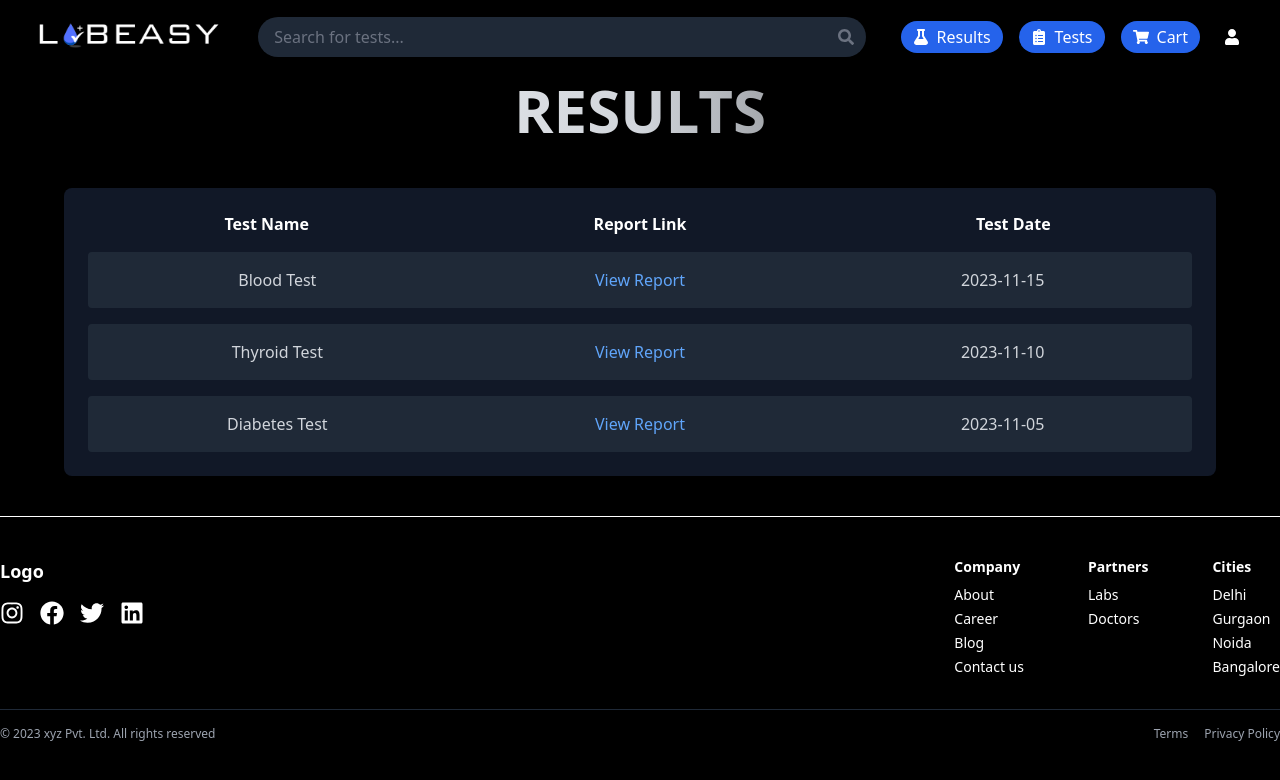
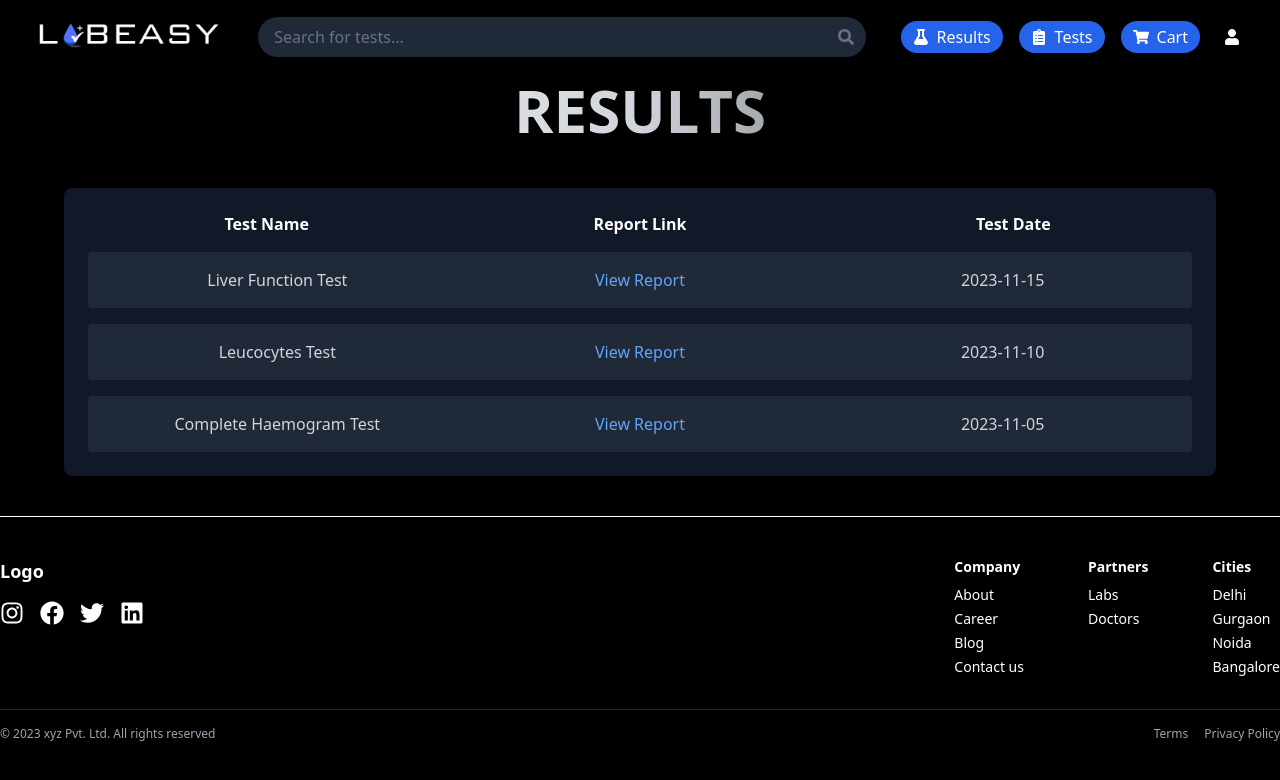
Before and after one commit to aadishj23/Labeasy, a React (Vite) app in the folder frontend/: page /results in a window 1280 px wide. Shown: the top 780 px of the page. Built offline with nearby package versions, Linux system fonts and the light colour scheme.

Commit message:
Drive link added

```diff
--- a/frontend/src/pages/Results.jsx
+++ b/frontend/src/pages/Results.jsx
@@ -1,15 +1,15 @@
 import Navbar from '../components/navbar';
 import Footer from '../components/footer';
 
-const Labs = () => {
+const Results = () => {
   return (
     <div className="bg-black min-h-screen">
       <Navbar />
 
       <div className="pt-20 pb-10 px-4 md:px-8">
-      <div className='max-w-7xl mx-auto px-4'>
-          <h1 className="text-6xl font-bold text-center bg-gradient-to-r from-white via-gray-300 to-black text-transparent bg-clip-text animate-gradient-x relative mb-12" >
-              RESULTS
+        <div className="max-w-7xl mx-auto px-4">
+          <h1 className="text-6xl font-bold text-center bg-gradient-to-r from-white via-gray-300 to-black text-transparent bg-clip-text animate-gradient-x relative mb-12">
+            RESULTS
           </h1>
         </div>
 
@@ -21,47 +21,24 @@ const Labs = () => {
           </div>
 
           <div className="space-y-4">
-
             <div className="grid grid-cols-3 gap-4 text-gray-300 text-center items-center bg-gray-800 p-4 rounded">
-              <div>Blood Test</div>
+              <div>Liver Function Test</div>
               <div>
-                <a
-                  href=""
-                  target="_blank"
-                  className="text-blue-400 hover:text-blue-300"
-                >
-                  View Report
-                </a>
+                <a href="https://drive.google.com/file/d/1Mgccp4JaQAR0VKQGhjjdxdPb7W9Nwo3R/view?usp=sharing" target="_blank" className="text-blue-400 hover:text-blue-300">View Report</a>
               </div>
               <div>2023-11-15</div>
             </div>
-
-
             <div className="grid grid-cols-3 gap-4 text-gray-300 text-center items-center bg-gray-800 p-4 rounded">
-              <div>Thyroid Test</div>
+              <div>Leucocytes Test</div>
               <div>
-                <a
-                  href=""
-                  target="_blank"
-                  className="text-blue-400 hover:text-blue-300"
-                >
-                  View Report
-                </a>
+                <a href="https://drive.google.com/file/d/1AEeJK8IylqJ0_Eq2cVW_bVIvbIeOvg40/view?usp=sharing" target="_blank" className="text-blue-400 hover:text-blue-300">View Report</a>
               </div>
               <div>2023-11-10</div>
             </div>
-
-
             <div className="grid grid-cols-3 gap-4 text-gray-300 text-center items-center bg-gray-800 p-4 rounded">
-              <div>Diabetes Test</div>
+              <div>Complete Haemogram Test</div>
               <div>
-                <a
-                  href=""
-                  target="_blank"
-                  className="text-blue-400 hover:text-blue-300"
-                >
-                  View Report
-                </a>
+                <a href="https://drive.google.com/file/d/1YUdWe27UtC0kSgZrKMNyWL_4hqGcABJn/view?usp=sharing" target="_blank" className="text-blue-400 hover:text-blue-300">View Report</a>
               </div>
               <div>2023-11-05</div>
             </div>
@@ -71,7 +48,7 @@ const Labs = () => {
 
       <Footer />
     </div>
-  )
-}
+  );
+};
 
-export default Labs
+export default Results;
```
